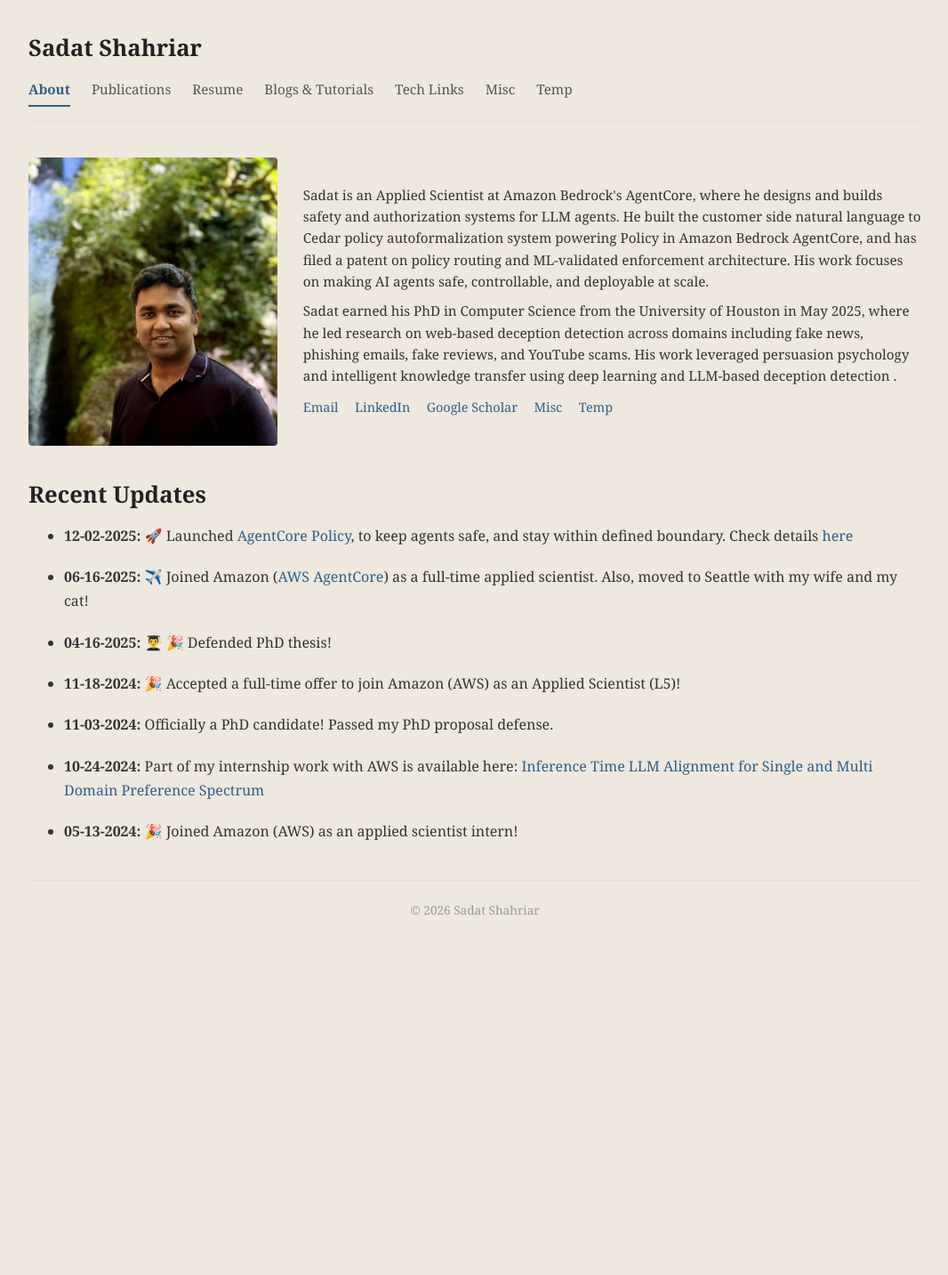
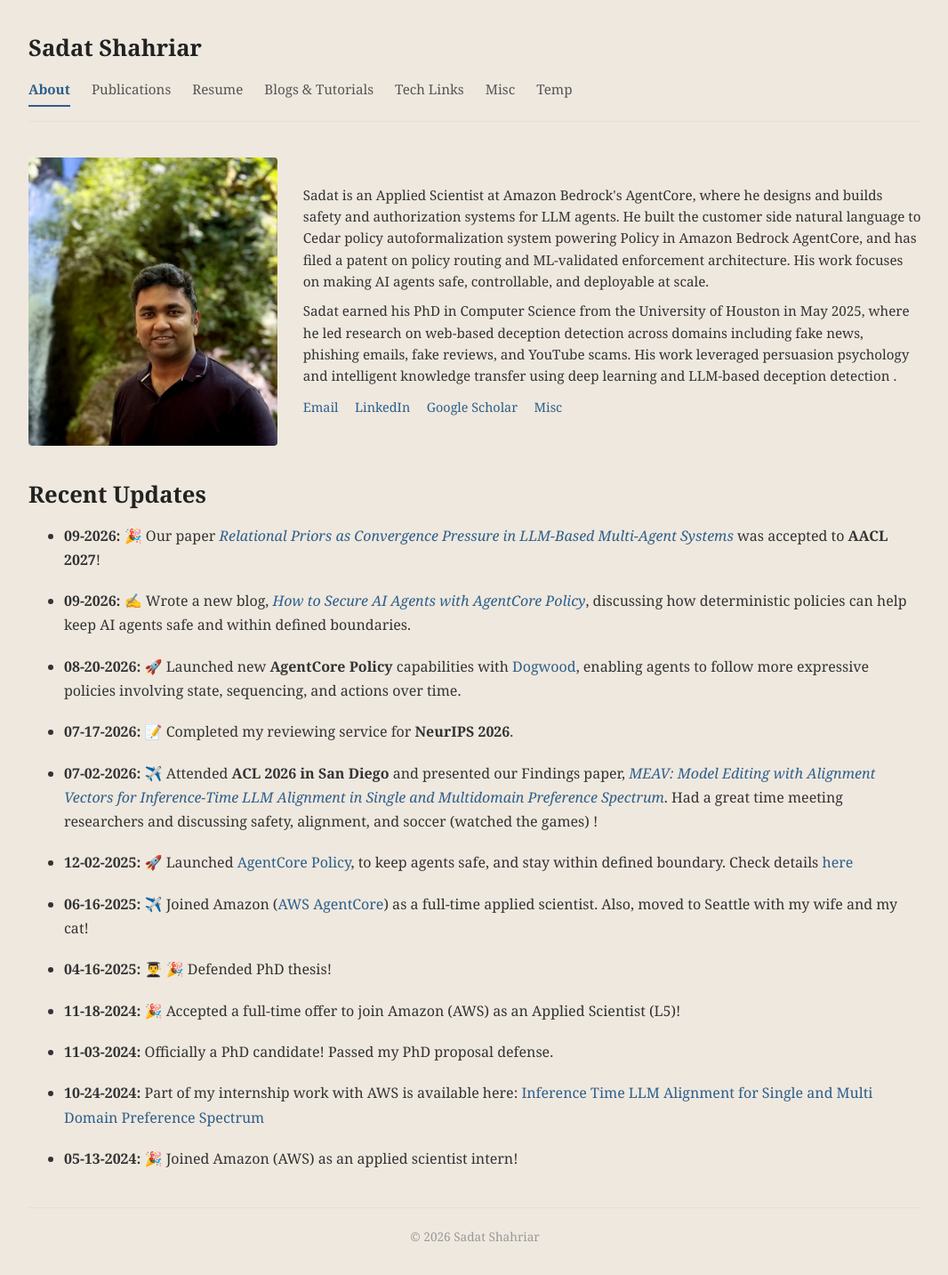
Before and after one commit to sadat1971/sadat1971.github.io, a Jekyll site: the page built from index.md, in a window 1280 px wide. Shown: the whole page at 89% size, without its empty margins (106-1172 px from the left). Built offline with Jekyll 4.4.1, drawn with Linux system fonts in a browser that asks for light colours; before the commit the page ends 1066 px from its top, so only the background shows below that.

Commit message:
Update index.md with recent updates and remove link
Removed the 'Temp' link from the index and added recent updates about papers, blog posts, and events attended.

```diff
--- a/index.md
+++ b/index.md
@@ -13,13 +13,22 @@
       <a href="https://www.linkedin.com/in/sadat-shahriar/" target="_blank">LinkedIn</a>
       <a href="https://scholar.google.com/citations?user=8whkcEsAAAAJ&hl=en" target="_blank">Google Scholar</a>
       <a href="/misc">Misc</a>
-      <a href="/codex_demo_website/temp.html">Temp</a>
     </div>
   </div>
 </div>
 
 
 ## Recent Updates
+
+* **09-2026:** 🎉 Our paper [*Relational Priors as Convergence Pressure in LLM-Based Multi-Agent Systems*](https://arxiv.org/abs/2608.03239) was accepted to **AACL 2027**!
+
+* **09-2026:** ✍️ Wrote a new blog, [*How to Secure AI Agents with AgentCore Policy*](https://medium.com/@shahriarsadat71_26111/how-to-secure-ai-agents-with-agentcore-policy-70e39dd77e7c), discussing how deterministic policies can help keep AI agents safe and within defined boundaries.
+
+* **08-20-2026:** 🚀 Launched new **AgentCore Policy** capabilities with [Dogwood](https://aws.amazon.com/blogs/machine-learning/authoring-dogwood-policies-from-natural-language-in-amazon-bedrock-agentcore/), enabling agents to follow more expressive policies involving state, sequencing, and actions over time.
+
+* **07-17-2026:** 📝 Completed my reviewing service for **NeurIPS 2026**.
+
+* **07-02-2026:** ✈️ Attended **ACL 2026 in San Diego** and presented our Findings paper, [*MEAV: Model Editing with Alignment Vectors for Inference-Time LLM Alignment in Single and Multidomain Preference Spectrum*](https://aclanthology.org/2026.findings-acl.2035/). Had a great time meeting researchers and discussing safety, alignment, and soccer (watched the games) !
 
 - **12-02-2025:** 🚀 Launched [AgentCore Policy](https://aws.amazon.com/about-aws/whats-new/2025/12/amazon-bedrock-agentcore-policy-evaluations-preview/), to keep agents safe, and stay within defined boundary. Check details [here](https://aws.amazon.com/blogs/aws/amazon-bedrock-agentcore-adds-quality-evaluations-and-policy-controls-for-deploying-trusted-ai-agents/)
 
```
